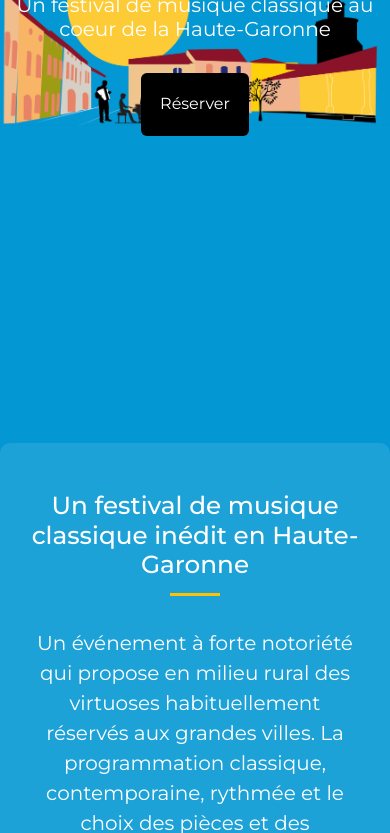
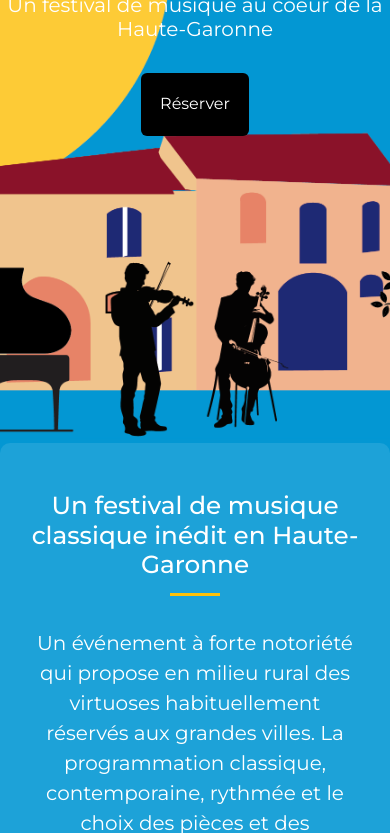
Before and after one commit to Numazer/ProjetConcerts, a website: page index.html in a window 390 px wide. Shown: the part 401-1234 px from the top of the page. Drawn offline with nearby package versions, Linux system fonts and the light colour scheme.

Commit message:
modif a apporter

```diff
--- a/index.html
+++ b/index.html
@@ -46,12 +46,12 @@
 
     <!-- Hero Section -->
     <header id="accueil" class="position-relative" style="height: 100vh;">
-        <img src="./images/Hero_header_Musiques_hall_St_Felix.png" class="img-fluid w-100 h-100 object-fit-contain" alt="Music Hall Saint-Felix background">
+        <img src="./images/Hero_header_Musiques_hall_St_Felix.png" class="img-fluid w-100 h-100 object-fit-cover" alt="Music Hall Saint-Felix background">
         <div class="position-absolute top-0 start-0 w-100 h-100 d-flex align-items-center justify-content-center text-center text-white">
             <div>
                 <h1 class="display-4">Musique<span style="color: red;">(s)</span></h1>
                 <h2>à Saint-Felix</h2>
-                <h2 class="lead">Un festival de musique classique au coeur de la Haute-Garonne</h2>
+                <h2 class="lead">Un festival de musique au coeur de la Haute-Garonne</h2>
                 <button id="resbtn" class="btn btn-primary mt-4">Réserver</button>
             </div>
         </div>
--- a/style.css
+++ b/style.css
@@ -135,3 +135,16 @@ font-family: 'Montserrat', sans-serif;
     height: 100vh;
     width: 50%;
 }
+
+@media (max-width: 768px) {
+    #accueil img {
+        width: 100vw; /* Force l'image à couvrir toute la largeur de l'écran */
+        height: 100vh; /* Force l'image à couvrir toute la hauteur de l'écran */
+        object-fit: cover; /* Assure que l'image couvre l'espace sans déformation */
+    }
+
+    /* Si nécessaire, vous pouvez aussi ajuster l'élément texte pour qu'il reste centré */
+    #accueil .position-absolute {
+        height: 100vh; /* S'assurer que le div de contenu occupe toute la hauteur */
+    }
+}
```
